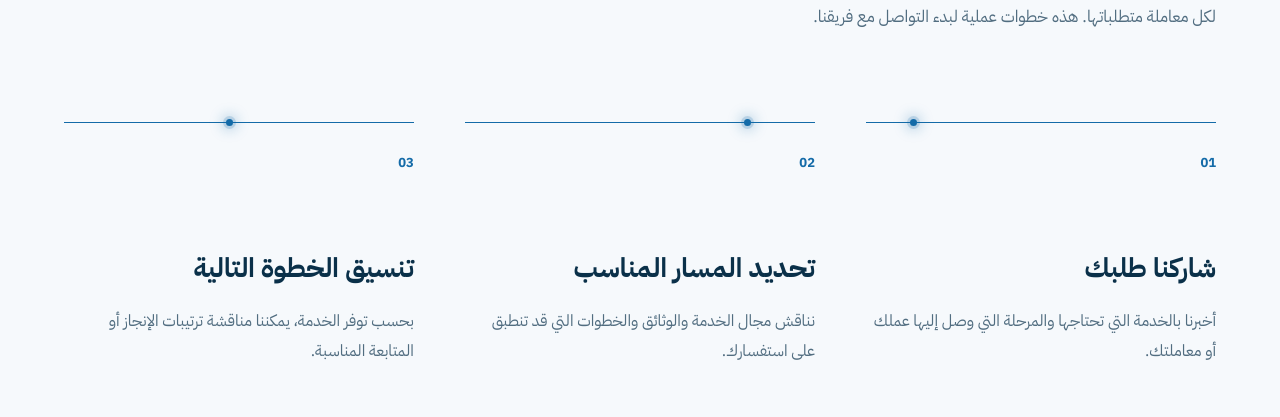
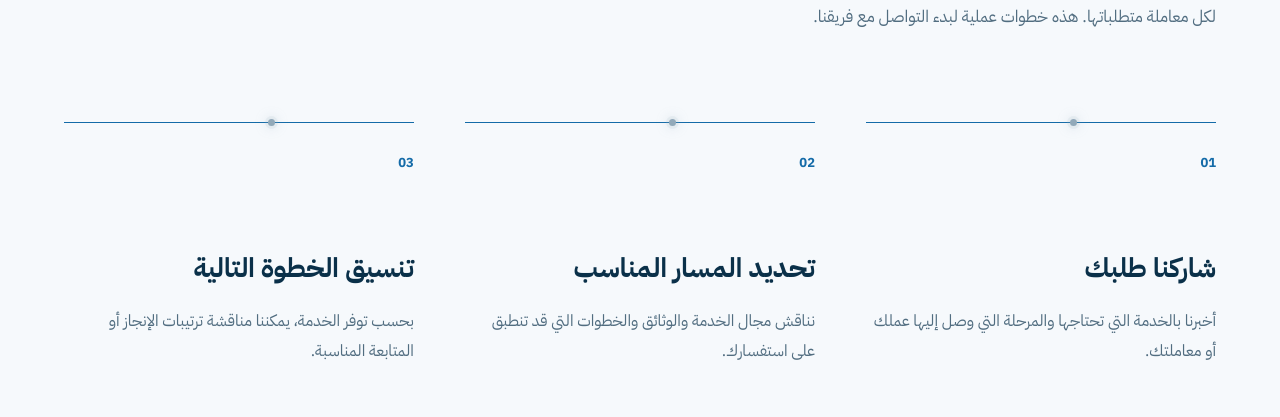
Before and after one commit to Bashar-alJabi/inbs-website, a Next.js app: page /ar/services/businessmen-services in a window 1280 px wide. Shown: the part 3840-4257 px from the top of the page. Built offline with nearby package versions, Linux system fonts and the light colour scheme; no server answers.

Commit message:
style(businessmen): synchronize slow fading process dots and soften light theme

```diff
--- a/src/styles/service-detail.css
+++ b/src/styles/service-detail.css
@@ -167,15 +167,20 @@
 }
 .inbs-detail-process-step::before{
   content:"";position:absolute;top:-4px;inset-inline-start:0;
-  width:7px;height:7px;border-radius:50%;background:var(--detail-accent);
+  width:7px;height:7px;border-radius:50%;opacity:0;
+  background:#92a9b9;
+  box-shadow:0 0 0 3px #92a9b91f,0 0 12px 2px #92a9b943;
+  animation:inbs-detail-line-travel 15s linear infinite;
+}
+html[data-theme=dark] .inbs-detail-process-step::before{
+  background:var(--detail-accent);
   box-shadow:0 0 0 3px color-mix(in srgb,var(--detail-accent) 18%,transparent),0 0 14px 3px color-mix(in srgb,var(--detail-accent) 40%,transparent);
-  animation:inbs-detail-line-travel 7s linear infinite;
 }
-.inbs-detail-process-step:nth-child(2)::before{animation-delay:-2.2s}
-.inbs-detail-process-step:nth-child(3)::before{animation-delay:-4.6s}
 @keyframes inbs-detail-line-travel{
-  from{inset-inline-start:0}
-  to{inset-inline-start:calc(100% - 7px)}
+  0%{inset-inline-start:0;opacity:0}
+  12%{opacity:1}
+  85%{opacity:1}
+  100%{inset-inline-start:calc(100% - 7px);opacity:0}
 }
 .inbs-detail-process-number{
   display:block;font-size:13px;font-weight:750;color:var(--detail-accent);
```
